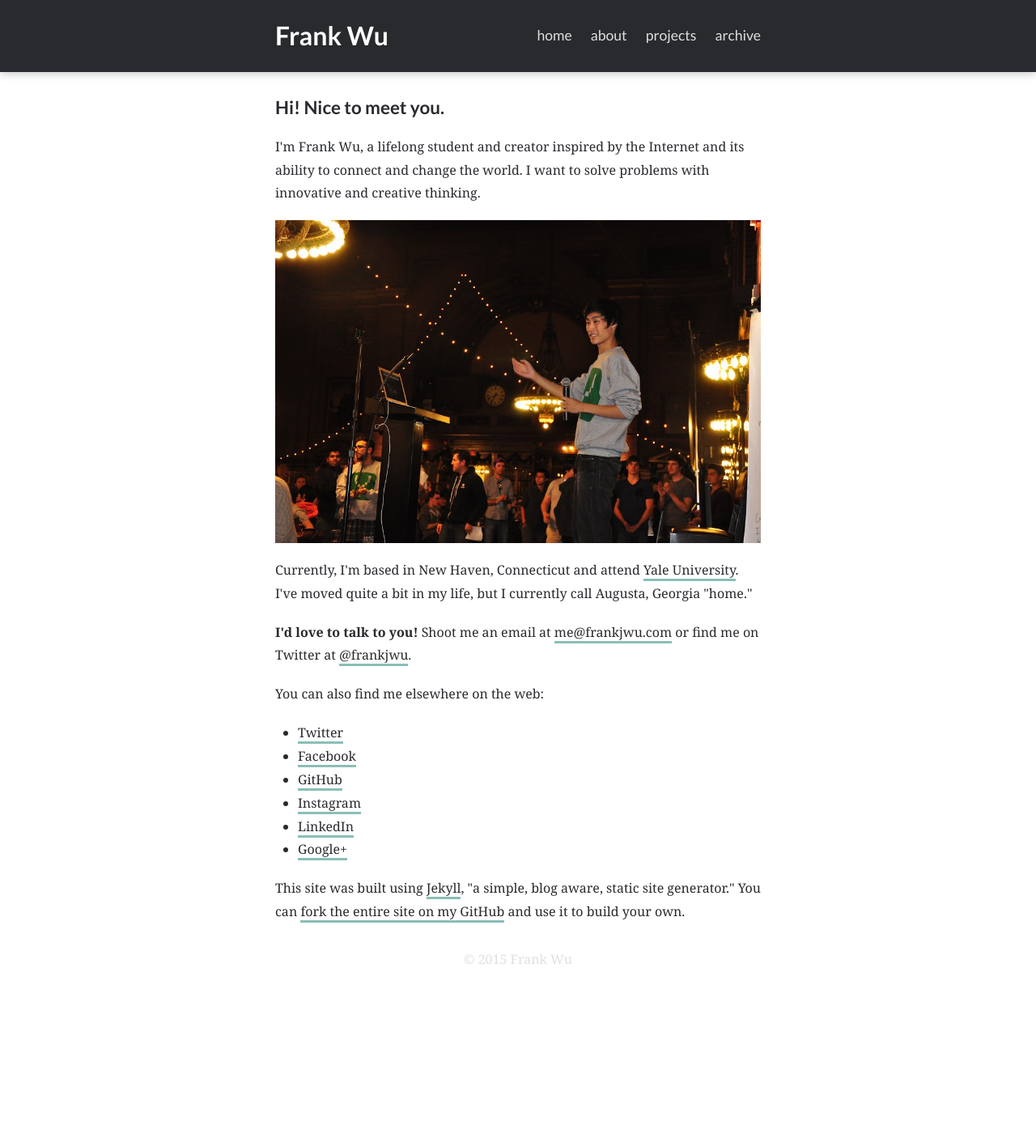
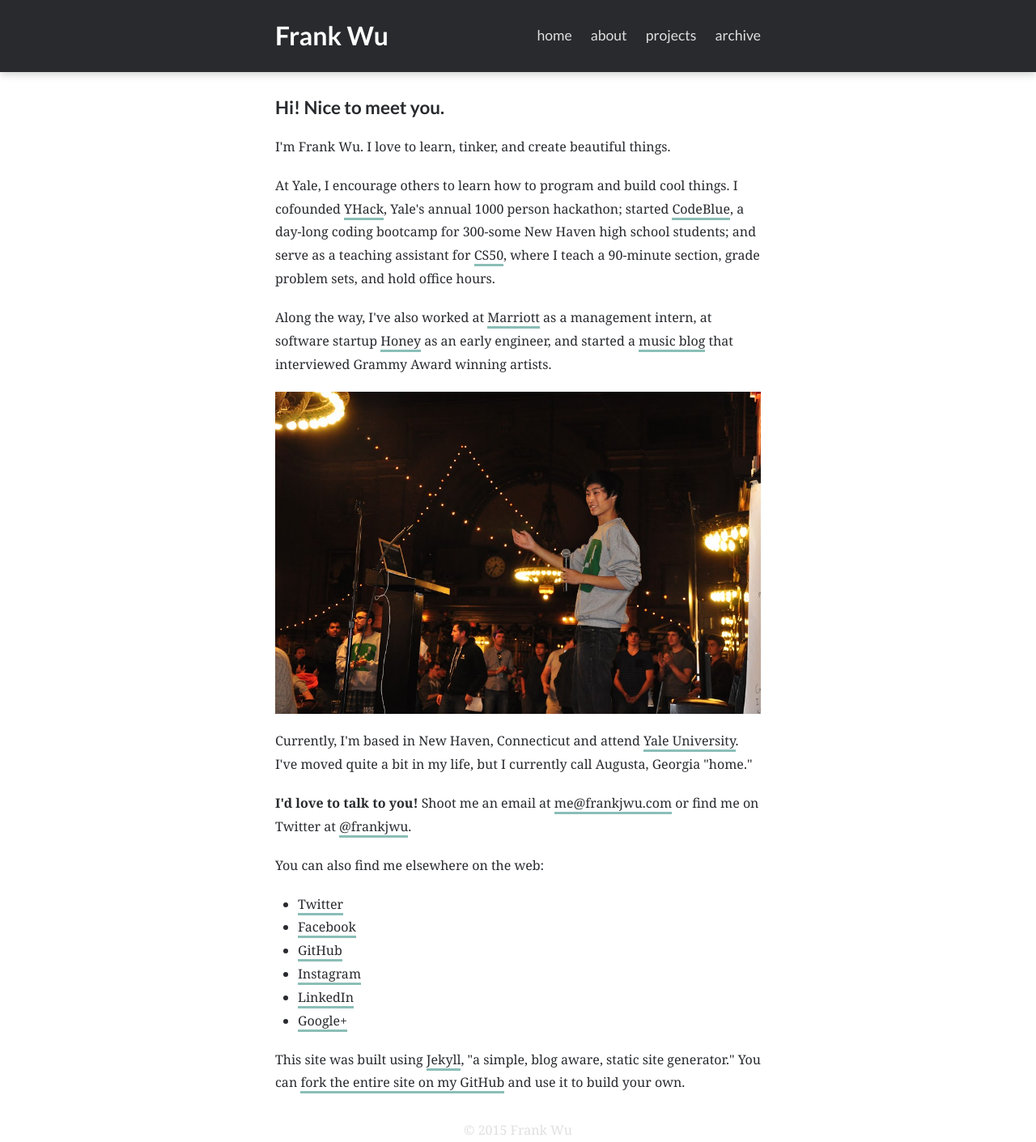
Before and after one commit to frankjwu/frankjwu.github.com, a Jekyll site: the page built from about.html, in a window 1280 px wide. Shown: the whole page at 81% size. Built offline with Jekyll 4.4.1, drawn with Linux system fonts in a browser that asks for light colours; nearby versions of some CDN libraries; before the commit the page ends 1200 px from its top, so only the background shows below that.

Commit message:
Update about page

```diff
--- a/about.html
+++ b/about.html
@@ -6,7 +6,11 @@ permalink: /about/index.html
 
 <h1 class="title">Hi! Nice to meet you.</h1>
 
-<p>I'm Frank Wu, a lifelong student and creator inspired by the Internet and its ability to connect and change the world. I want to solve problems with innovative and creative thinking.</p>
+<p>I'm Frank Wu. I love to learn, tinker, and create beautiful things.</p>
+
+<p>At Yale, I encourage others to learn how to program and build cool things. I cofounded <a href="http://yhack.org/">YHack</a>, Yale's annual 1000 person hackathon; started <a href="http://codeblue.yhack.org/">CodeBlue</a>, a day-long coding bootcamp for 300-some New Haven high school students; and serve as a teaching assistant for <a href="https://cs50.yale.edu/">CS50</a>, where I teach a 90-minute section, grade problem sets, and hold office hours.</p>
+
+<p>Along the way, I've also worked at <a href="http://www.marriott.com/">Marriott</a> as a management intern, at software startup <a href="https://www.joinhoney.com/">Honey</a> as an early engineer, and started a <a href="http://lostinthesound.com/">music blog</a> that interviewed Grammy Award winning artists.</p>
 
 <img src="/images/Frank Wu.jpg" alt="Frank Wu at Y-Hack 2013">
 
```
